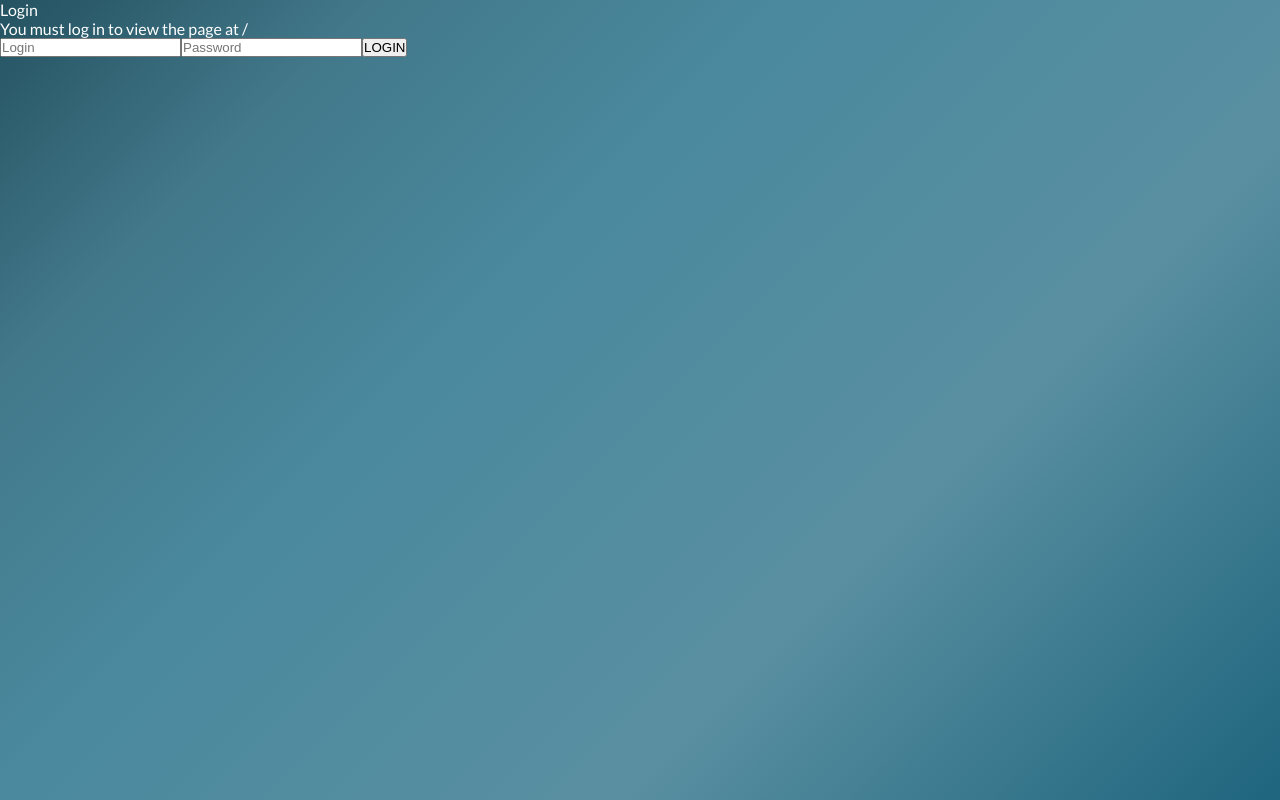
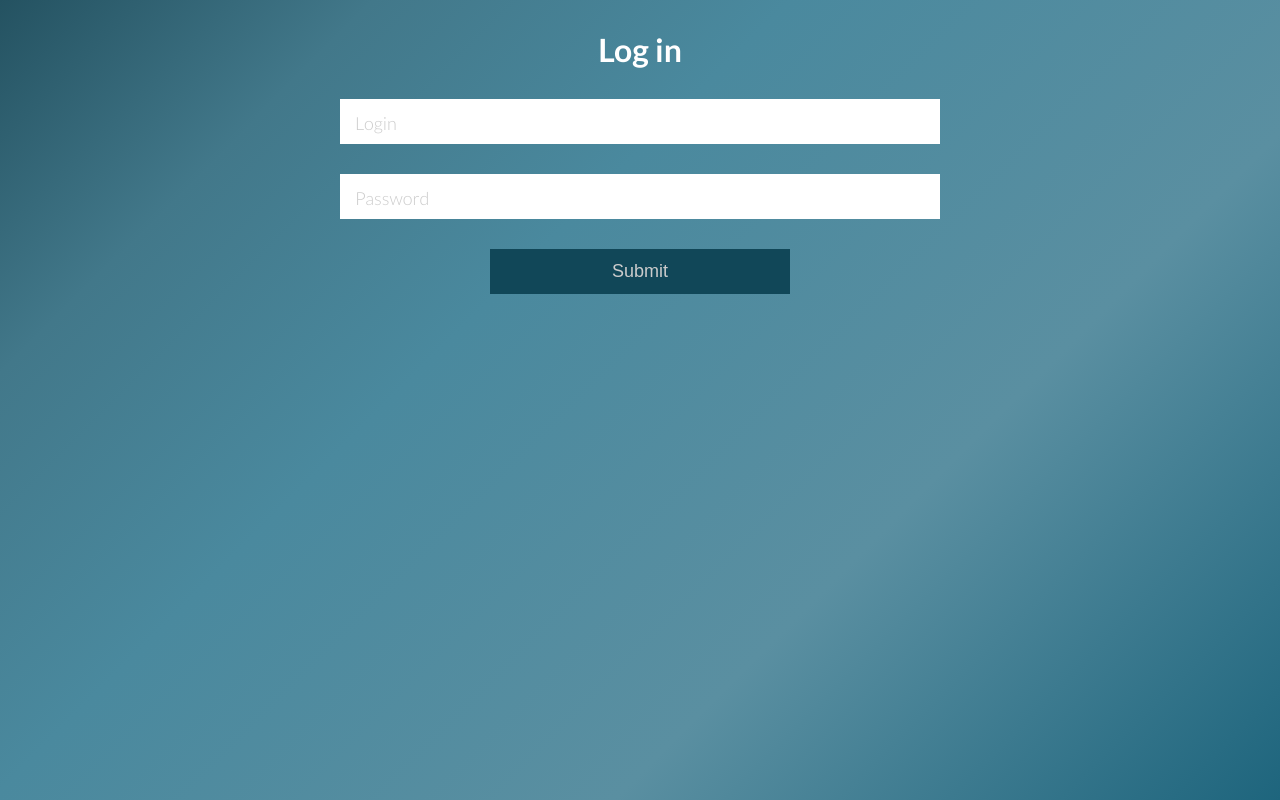
Before and after one commit to dzejzi/Weather_redux, a React app: page /login in a window 1280 px wide. Built offline with nearby package versions, Linux system fonts and the light colour scheme.

Commit message:
LoginForm style

```diff
--- a/src/routes/Login/Login.js
+++ b/src/routes/Login/Login.js
@@ -10,9 +10,9 @@ class Login extends Component {
     render() {
         const { handleOnSubmit, pathname } = this.props;
         return (
-            <div>
-                <p>Login</p>
-                <p>You must log in to view the page at {pathname}</p>
+            <div className="Login">
+                <h1 className="Login__header">Log in</h1>
+                {/*<p>You must log in to view the page at {pathname}</p>*/}
                 <LoginForm handleOnSubmit={handleOnSubmit} />
             </div>
         )
--- a/src/routes/Login/Login.scss
+++ b/src/routes/Login/Login.scss
@@ -0,0 +1,9 @@
+.Login{
+    width: 100%;
+    max-width: 600px;
+    margin: 30px auto;
+    &__header{
+        text-align: center;
+        padding-bottom: 30px;
+    }
+}
--- a/src/routes/Login/LoginForm/LoginForm.js
+++ b/src/routes/Login/LoginForm/LoginForm.js
@@ -1,5 +1,7 @@
 import React, { Component } from 'react';
 
+const login = "akra";
+const password = "akra";
 
 class LoginFormContainer extends Component {
 
@@ -27,7 +29,7 @@ class LoginFormContainer extends Component {
     validateForm(event) {
         event.preventDefault();
         const { loginValue, passwordValue } = this.state
-        if (loginValue === 'akra' && passwordValue === 'akra') {
+        if (loginValue === login && passwordValue === password) {
             this.props.handleOnSubmit()
         }
 
@@ -38,14 +40,15 @@ class LoginFormContainer extends Component {
         const { loginValue, passwordValue } = this.state
 
         return (
-            <div>
-                <form onSubmit={this.validateForm}>
+            <div className="LoginForm">
+                <form onSubmit={this.validateForm} className="LoginForm__form">
                     <input
                         type="text"
                         placeholder="Login"
                         onChange={this.handleInputChange}
                         name="loginValue"
                         value={loginValue}
+                        className="LoginForm__form__input"
                     />
                     <input
                         type="text"
@@ -53,8 +56,14 @@ class LoginFormContainer extends Component {
                         onChange={this.handleInputChange}
                         name="passwordValue"
                         value={passwordValue}
+                        className="LoginForm__form__input"
                     />
-                    <button type="submit" value="Submit">LOGIN</button>
+                    <button
+                        type="submit"
+                        value="Submit"
+                        className="LoginForm__form__button">
+                        Submit
+                    </button>
                 </form>
 
             </div>
--- a/src/routes/Login/LoginForm/LoginForm.scss
+++ b/src/routes/Login/LoginForm/LoginForm.scss
@@ -0,0 +1,44 @@
+.LoginForm {
+    width: 100%;
+    max-width: 600px;
+    margin: 0 auto;
+    &__form {
+        display: flex;
+        flex-direction: column;
+        justify-content: center;
+        align-items: center;
+        &__input {
+            width: 100%;
+            height: 45px;
+            padding: 10px 15px;
+            font-family: 'Lato', sans-serif;
+            color: #00394c;
+            font-size: 22px;
+            border: none;
+            border-radius: 0;
+            outline-color: #0c4152;
+            margin-bottom: 30px;
+            &::placeholder {
+                font-size: 18px;
+                color: #cccccc;
+                font-weight: 300;
+            }
+        }
+        &__button {
+            width: 100%;
+            max-width: 300px;
+            height: 45px;
+            background-color: #114758;
+            border: 1px solid #114758;
+            font-size: 18px;
+            color: #cccccc;
+            font-weight: 400;
+            margin: 0 auto;
+            cursor: pointer;
+            &:hover {
+                transition: 0.7s;
+                background-color: #0a3948;
+            }
+        }
+    }
+}
```
